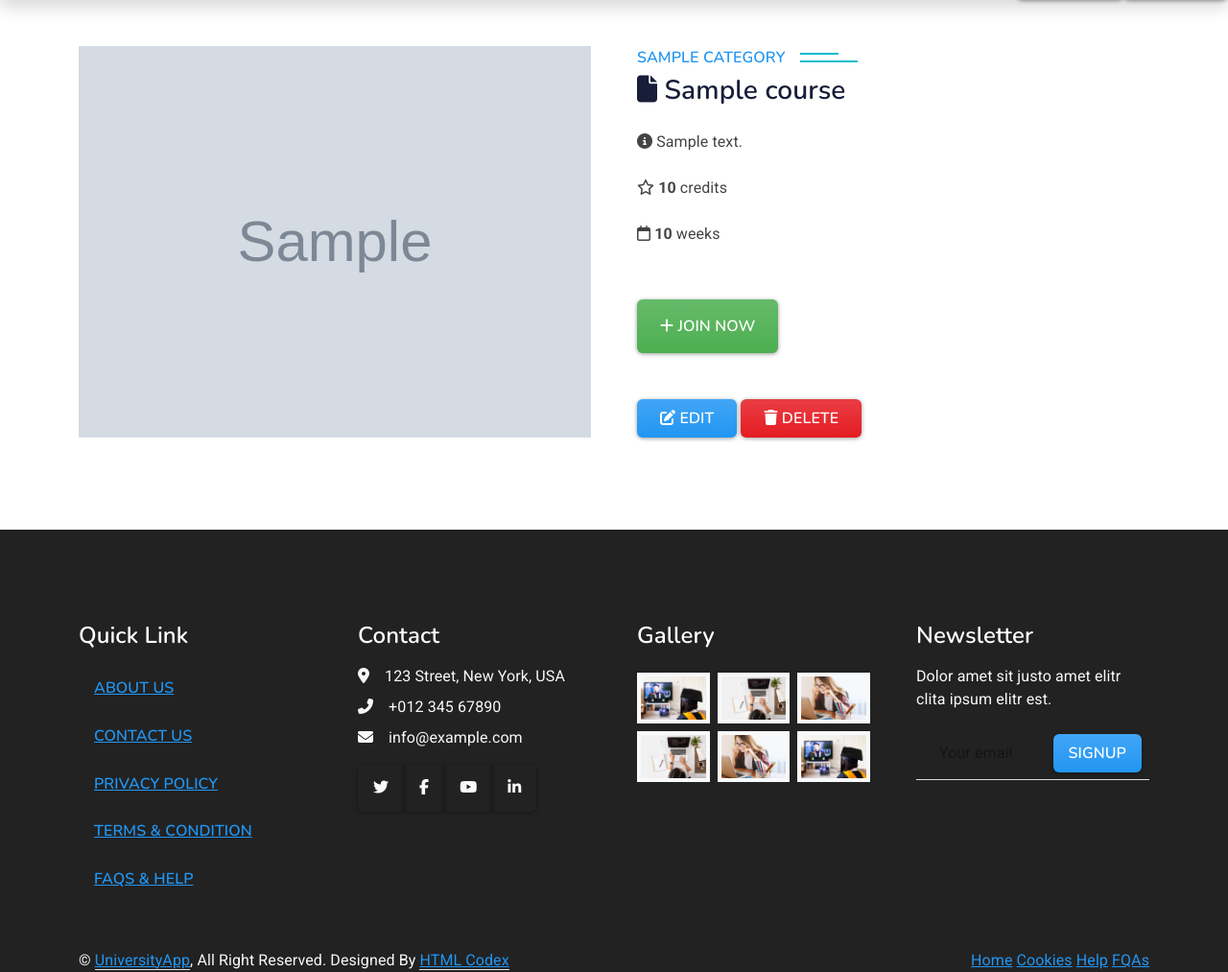
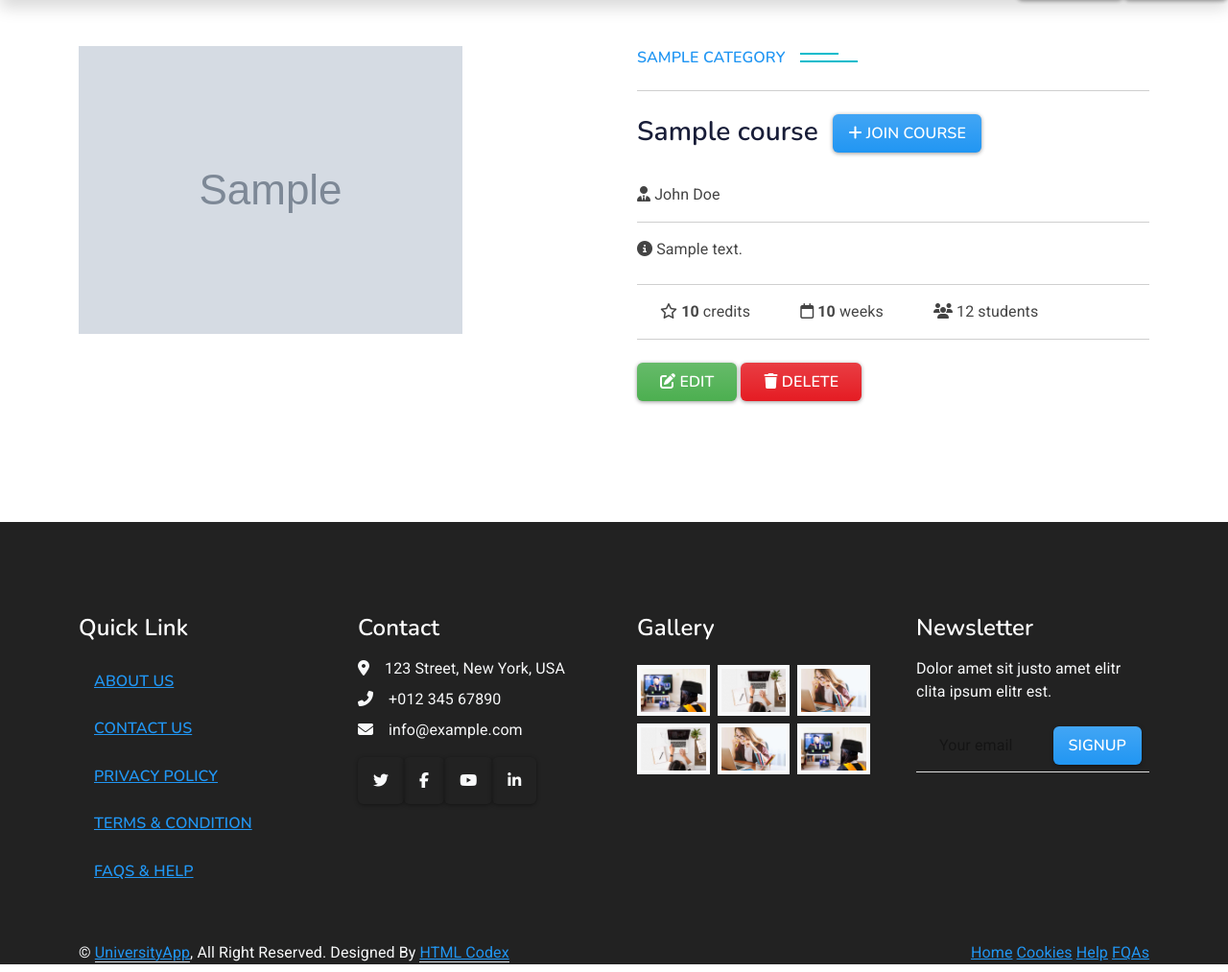
Before and after one commit to S7lkr/UniversityApp-November-2024, a Django app: template templates/courses/course-details-page.html in a window 1280 px wide. Shown: the part 56-1069 px from the top of the page at 96% size. Run offline with Django 4.2, Linux system fonts and the light colour scheme; the template is opened without the code that fills it: most values are stand-ins (such as "Sample title", 1, 10 or a date in 2020); grey boxes marked "Sample" are stand-in pictures; some libraries are stand-ins or nearby versions.

Commit message:
Update: course details html layout

```diff
--- a/templates/courses/course-details-page.html
+++ b/templates/courses/course-details-page.html
@@ -7,29 +7,32 @@
             <div class="row g-5">
                 <div class="col-lg-6 wow fadeInUp" data-wow-delay="0.1s" style="min-height: 400px;">
                     <div class="position-relative h-100">
-                        <img class="img-fluid position-absolute w-100 h-100" src="{{ course.photo }}" alt=""
+                        <img class="img-fluid position-absolute w-150 h-auto" src="{{ course.photo }}" alt=""
                              style="object-fit: cover;">
                     </div>
                 </div>
                 <div class="col-lg-6 wow fadeInUp" data-wow-delay="0.3s">
                     <h6 class="section-title bg-white text-start text-primary pe-3">{{ course.category }}</h6>
-                    <h1 class="mb-4 fs-3"><i class="fa-solid fa-file"></i> {{ course.name }}</h1>
+                    <hr>
+                    <h1 class="mb-4 fs-3">
+                        {{ course.name }}
+                        <a class="btn btn-primary m-lg-2 py-2 px-3 mt-0" href="#"><i class="fa-solid fa-plus"></i> Join Course</a>
+                    </h1>
 
-                    <p class="mb-4 fs-6"><i class="fa-solid fa-circle-info"></i> {{ course.description }}</p>
-                    <p class="mb-4 fs-6"><i class="fa-regular fa-star"></i> <strong>{{ course.credits }}</strong> credits</p>
-
-                    <div class="row gy-2 gx-4 mb-4">
-                        <div class="col-sm-6">
-                            <p class="mb-4 fs-6">
-                                <i class="fa-regular fa-calendar"></i>
-                                <strong>{{ course.duration }}</strong> weeks
-                            </p>
-                        </div>
-                    </div>
-                    <a class="btn btn-success py-3 px-4 mt-2" href="#"><i class="fa-solid fa-plus"></i> Join Now</a>
-                    <br>
-                    <a class="btn btn-primary py-2 px-4 mt-5" href="{% url 'course-wd-edit' course.pk %}"><i class="fa-solid fa-pen-to-square"></i> Edit</a>
-                    <a class="btn btn-danger py-2 px-4 mt-5" href="{% url 'course-wd-delete' course.pk %}"><i class="fa-solid fa-trash"></i> Delete</a>
+                    <p class="mb-3 fs-6"><i class="fa-solid fa-user-tie"></i> John Doe</p>
+                    <hr>
+                    <p class="mb-4 fs-20"><i class="fa-solid fa-circle-info"></i> {{ course.description }}</p>
+                    <hr>
+                    <span class="mb-4 m-lg-4 fs-6"><i class="fa-regular fa-star"></i> <strong>{{ course.credits }}</strong> credits</span>
+                    <span class="mb-4 m-lg-4 fs-6">
+                        <i class="fa-regular fa-calendar"></i>
+                        <strong>{{ course.duration }}</strong>
+                        weeks
+                    </span>
+                    <span class="mb-4 m-lg-4 fs-6"><i class="fa-solid fa-users"></i> 12 students</span>
+                    <hr>
+                    <a class="btn btn-success py-2 px-4 mt-2" href="{% url 'course-edit' course.slug %}"><i class="fa-solid fa-pen-to-square"></i> Edit</a>
+                    <a class="btn btn-danger py-2 px-4 mt-2" href="{% url 'course-delete' course.slug %}"><i class="fa-solid fa-trash"></i> Delete</a>
                 </div>
             </div>
         </div>
```
